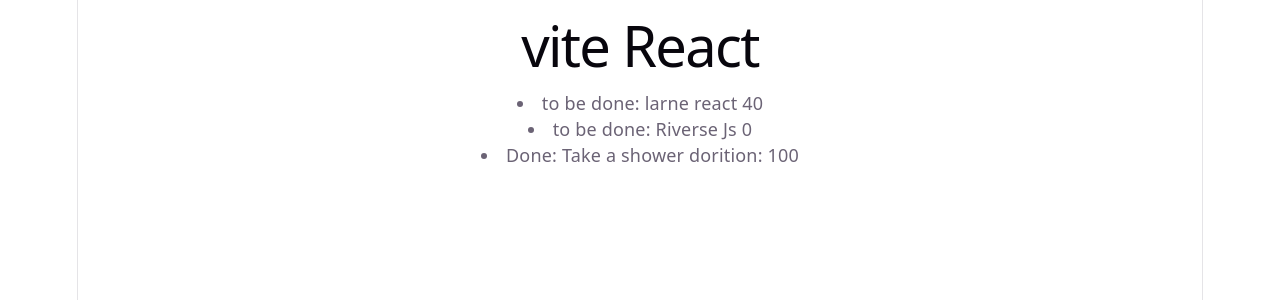
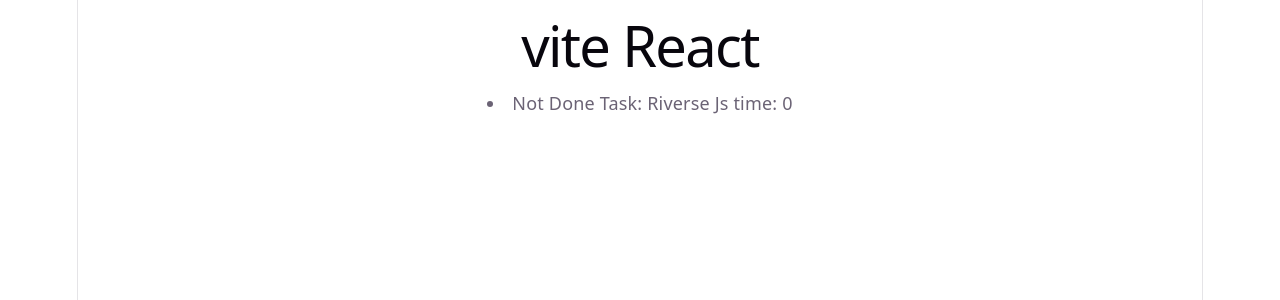
Before and after one commit to masuddeveloper143/first-react, a React (Vite) app: page / in a window 1280 px wide. Shown: the top 300 px of the page. Built offline with nearby package versions, Linux system fonts and the light colour scheme.

Commit message:
Update project

```diff
--- a/src/App.jsx
+++ b/src/App.jsx
@@ -9,7 +9,7 @@
   return (
     <>
       <h1>vite React</h1>
-      <Tudo task="larne react" isDane={false} time={time}></Tudo >
+      <Tudo task="larne react" isDane={true} time={time}></Tudo >
       <Tudo task="Riverse Js" isDane={false}></Tudo >
       <Tudo task="Take a shower" isDane={true} time="100"></Tudo >
 
--- a/src/todu.jsx
+++ b/src/todu.jsx
@@ -21,14 +21,20 @@
 
 
 
-export default function Tudo({ task, isDane, time = 0 }) {
+// export default function Tudo({ task, isDane, time = 0 }) {
 
-    if (isDane === true) {
-        return <li> Done: {task} dorition: {time} </li>
-    }
-    return <li> to be done: {task} {time} </li>
+//     if (isDane === true) {
+//         return <li> Done: {task} dorition: {time} </li>
+//     }
+//     return <li> to be done: {task} {time} </li>
 
 
 
 
+// }
+export default function Tudo({ task, isDane, time = 0 }) {
+
+    return isDane || <li> Not Done Task:  {task} time: {time}</li>
+
+
 }
```
